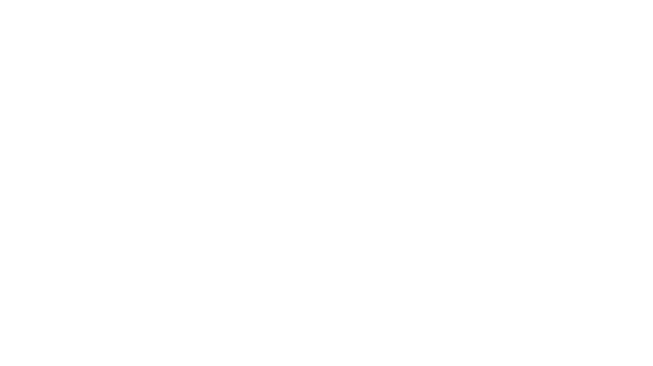
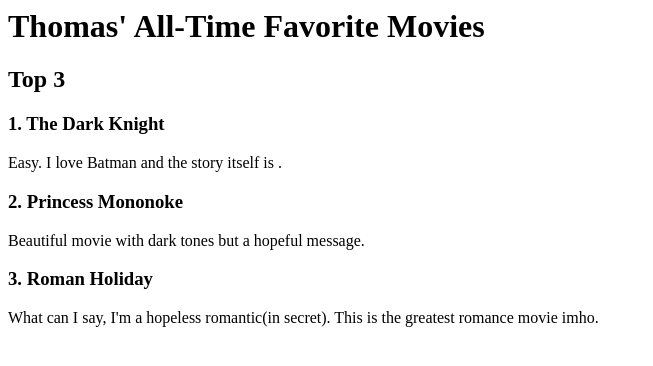
Before and after one commit to Sosa714/movie-ranking, a plain HTML site: page index.html in a window 1280 px wide. Shown: the whole page, without its empty margins (0-653 px from the left). Drawn offline with Linux system fonts and the light colour scheme.

Commit message:
Added content

```diff
--- a/index.html
+++ b/index.html
@@ -1 +1,8 @@
-<!-- Write your code below -->
+<h1>Thomas' All-Time Favorite Movies</h1>
+<h2>Top 3</h2>
+<h3>1. The Dark Knight</h3>
+<body>Easy. I love Batman and the story itself is .</body>
+<h3>2. Princess Mononoke</h3>
+<body>Beautiful movie with dark tones but a hopeful message.</body>
+<h3>3. Roman Holiday</h3>
+<body>What can I say, I'm a hopeless romantic(in secret). This is the greatest romance movie imho. </body>
```
